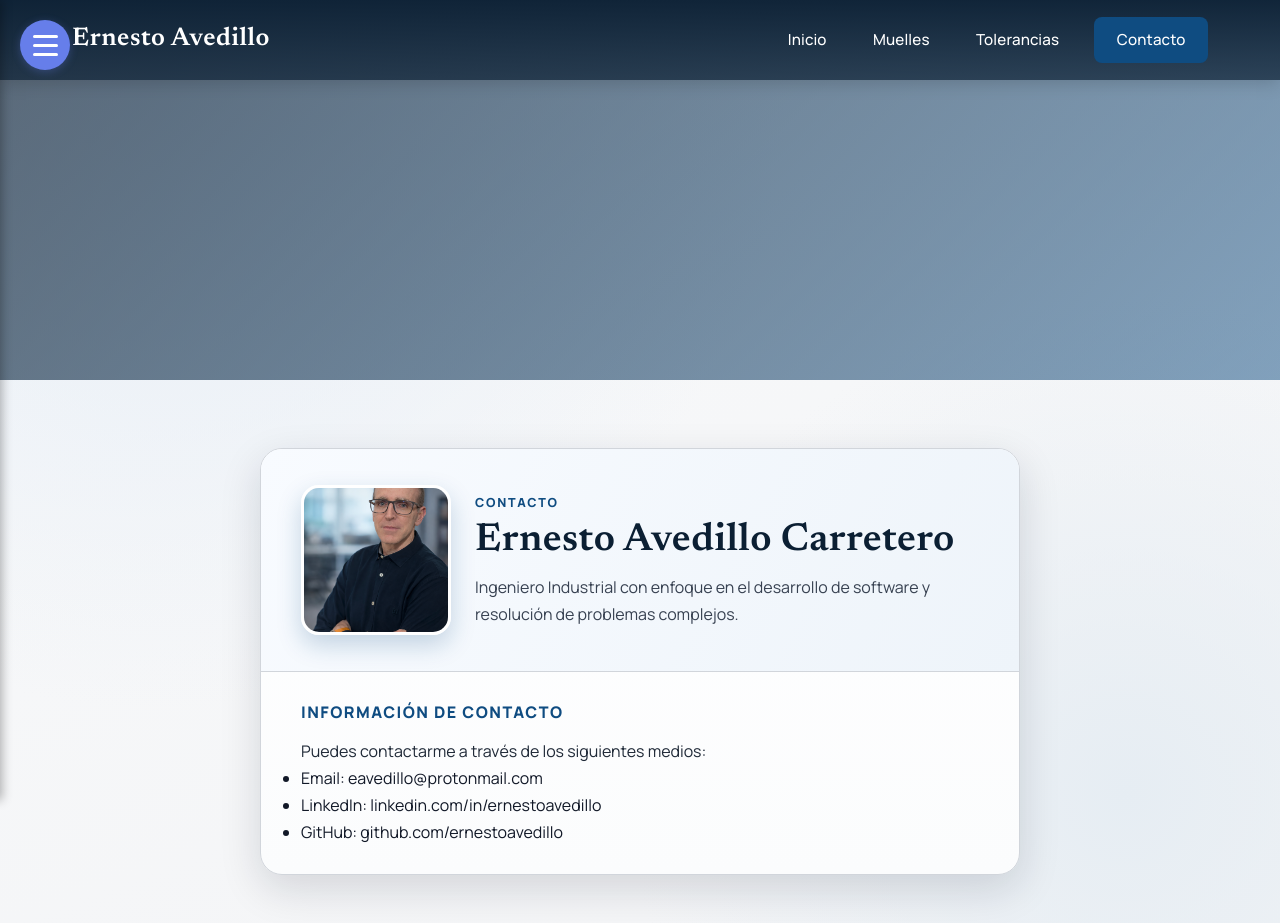
After one commit to ErnestoAvedillo/mechanics, a Django app: template templates/menuapp/contacto.html in a window 1280 px wide. The commit adds this page. Run offline with Django 5.2, Linux system fonts and the light colour scheme; the template is opened without the code that fills it, so the values that code supplies are empty.

Commit message:
improved visualization

```diff
--- /dev/null
+++ b/assets/menuapp/css/estiloss.css
@@ -0,0 +1,134 @@
+:root {
+  --bg-primary: #f3f4f6;
+  --bg-secondary: #ffffff;
+  --text-primary: #111827;
+  --text-secondary: #374151;
+  --accent: #0f4c81;
+  --accent-soft: #dbe8f5;
+  --border: #d1d5db;
+  --shadow: 0 14px 42px rgba(17, 24, 39, 0.14);
+}
+
+* {
+  box-sizing: border-box;
+}
+
+body {
+  margin: 0;
+  min-height: 100vh;
+  font-family: "Manrope", sans-serif;
+  color: var(--text-primary);
+  background:
+    radial-gradient(circle at 12% 8%, #e5edf6 0, transparent 45%),
+    radial-gradient(circle at 88% 86%, #e6edf3 0, transparent 36%),
+    linear-gradient(160deg, #f9fafb 0%, var(--bg-primary) 100%);
+  line-height: 1.7;
+}
+
+.letter-page {
+  width: min(760px, 90vw);
+  margin: 3rem auto;
+  padding-top: 20px;
+}
+
+.letter-card {
+  background: linear-gradient(180deg, #ffffff 0%, #fbfcfd 100%);
+  border: 1px solid var(--border);
+  border-radius: 22px;
+  box-shadow: var(--shadow);
+  overflow: hidden;
+}
+
+.letter-header {
+  display: grid;
+  grid-template-columns: 150px 1fr;
+  gap: 1.5rem;
+  align-items: center;
+  padding: 2.25rem 2.5rem;
+  border-bottom: 1px solid var(--border);
+  background: linear-gradient(120deg, #f8fbff 0%, #eef4fa 100%);
+}
+
+.profile-photo {
+  width: 150px;
+  height: 150px;
+  border-radius: 18px;
+  object-fit: cover;
+  border: 3px solid #ffffff;
+  box-shadow: 0 10px 24px rgba(15, 76, 129, 0.22);
+}
+
+.letter-intro h1 {
+  margin: 0.35rem 0 0.75rem;
+  font-family: "Newsreader", serif;
+  font-weight: 600;
+  font-size: clamp(1.8rem, 3.6vw, 2.45rem);
+  line-height: 1.1;
+  letter-spacing: 0.01em;
+  color: #0b1f33;
+}
+
+.eyebrow {
+  margin: 0;
+  font-size: 0.78rem;
+  text-transform: uppercase;
+  letter-spacing: 0.14em;
+  font-weight: 800;
+  color: var(--accent);
+}
+
+.lead {
+  margin: 0;
+  color: var(--text-secondary);
+  max-width: 64ch;
+}
+
+.letter-section {
+  padding: 1.7rem 2.5rem;
+  border-bottom: 1px solid #e5e7eb;
+}
+
+.letter-section:last-child {
+  border-bottom: none;
+}
+
+.letter-section h2 {
+  margin: 0 0 0.7rem;
+  font-size: 1rem;
+  text-transform: uppercase;
+  letter-spacing: 0.09em;
+  font-weight: 800;
+  color: var(--accent);
+}
+
+.letter-section p {
+  margin: 0;
+  color: #1f2937;
+  max-width: 66ch;
+}
+
+.letter-section-contact {
+  background: linear-gradient(180deg, #fafcff 0%, #f3f8fd 100%);
+}
+
+@media (max-width: 820px) {
+  .letter-page {
+    width: min(760px, 94vw);
+    margin: 1.6rem auto;
+  }
+
+  .letter-header {
+    grid-template-columns: 1fr;
+    gap: 1rem;
+    padding: 1.5rem;
+  }
+
+  .profile-photo {
+    width: 120px;
+    height: 120px;
+  }
+
+  .letter-section {
+    padding: 1.2rem 1.5rem;
+  }
+}
--- /dev/null
+++ b/assets/menuapp/css/sidebar.css
@@ -0,0 +1,128 @@
+/* Sidebar emergente */
+.sidebar {
+    position: fixed;
+    left: -350px;
+    top: 0;
+    width: 350px;
+    height: 100vh;
+    background: linear-gradient(135deg, #667eea 0%, #764ba2 100%);
+    box-shadow: 2px 0 10px rgba(0, 0, 0, 0.3);
+    transition: left 0.3s ease;
+    z-index: 999;
+    overflow-y: auto;
+    padding: 20px;
+    color: white;
+}
+
+.sidebar.active {
+    left: 0;
+}
+
+.sidebar h2 {
+    margin: 0 0 20px 0;
+    padding-top: 60px;
+    font-size: 24px;
+    border-bottom: 2px solid rgba(255, 255, 255, 0.2);
+    padding-bottom: 15px;
+}
+
+.sidebar-menu {
+    list-style: none;
+    padding: 0;
+    margin: 0;
+}
+
+.sidebar-menu li {
+    margin: 0;
+}
+
+.sidebar-menu a {
+    display: block;
+    padding: 15px;
+    color: white;
+    text-decoration: none;
+    border-radius: 6px;
+    transition: all 0.3s ease;
+    margin-bottom: 5px;
+}
+
+.sidebar-menu a:hover {
+    background: rgba(255, 255, 255, 0.1);
+    padding-left: 20px;
+}
+
+/* Botón del menú hamburguesa */
+.menu-toggle {
+    position: fixed;
+    top: 20px;
+    left: 20px;
+    width: 50px;
+    height: 50px;
+    background: #667eea;
+    border: none;
+    border-radius: 50%;
+    cursor: pointer;
+    display: flex;
+    flex-direction: column;
+    justify-content: center;
+    align-items: center;
+    gap: 6px;
+    z-index: 998;
+    transition: all 0.3s ease;
+    box-shadow: 0 2px 8px rgba(102, 126, 234, 0.3);
+}
+
+.menu-toggle:hover {
+    background: #764ba2;
+    transform: scale(1.1);
+}
+
+.menu-toggle span {
+    width: 25px;
+    height: 3px;
+    background: white;
+    border-radius: 2px;
+    transition: all 0.3s ease;
+}
+
+.menu-toggle.active span:nth-child(1) {
+    transform: rotate(45deg) translate(10px, 10px);
+}
+
+.menu-toggle.active span:nth-child(2) {
+    opacity: 0;
+}
+
+.menu-toggle.active span:nth-child(3) {
+    transform: rotate(-45deg) translate(7px, -7px);
+}
+
+/* Overlay para cerrar el menú */
+.sidebar-overlay {
+    position: fixed;
+    top: 0;
+    left: 0;
+    width: 100%;
+    height: 100%;
+    background: rgba(0, 0, 0, 0);
+    z-index: 997;
+    display: none;
+    transition: background 0.3s ease;
+}
+
+.sidebar-overlay.active {
+    display: block;
+    background: rgba(0, 0, 0, 0.5);
+}
+
+/* Responsive */
+@media (max-width: 768px) {
+    .sidebar {
+        width: 280px;
+        left: -280px;
+    }
+
+    main {
+        padding: 80px 20px 40px;
+    }
+}
--- a/docker-compose.yml
+++ b/docker-compose.yml
@@ -8,6 +8,9 @@ services:
     container_name: django
     volumes:
       - .:/app/
+      - ./src:/app/src
+      - ./templates:/app/templates
+      - ./assets:/app/assets
     env_file:
       - .env
     expose:
--- a/src/menuapp/urls.py
+++ b/src/menuapp/urls.py
@@ -3,6 +3,7 @@ from . import views
 
 urlpatterns = [
     path('', views.home, name='home'),
+    path('contacto/', views.contacto, name='contacto'),
     path('editor/<str:datos>/<str:filename>/', views.editor, name='editor'),
     path('editor-session/<str:data_id>/<str:filename>/', views.editor_with_session, name='editor_with_session'),
     path('open/<str:filename>/', views.abrir, name='abrir'),
--- /dev/null
+++ b/templates/menuapp/contacto.html
@@ -0,0 +1,62 @@
+{% extends 'base.html' %}
+{% load static %}
+
+{% block title %}Contacto - Ernesto Avedillo Carretero{% endblock %}
+
+{% block extra_css %}
+  <link rel="stylesheet" href="{% static 'menuapp/css/estiloss.css' %}">
+  <link rel="stylesheet" href="{% static 'menuapp/css/sidebar.css' %}">
+{% endblock %}
+
+{% block content %}
+  <!-- Botón del menú hamburguesa -->
+  <button class="menu-toggle" aria-label="Abrir menú">
+    <span></span>
+    <span></span>
+    <span></span>
+  </button>
+
+  <!-- Sidebar emergente -->
+  <nav class="sidebar">
+    <h2>Menú</h2>
+    <ul class="sidebar-menu">
+      <li><a href="/">🏠 Inicio</a></li>
+      <li><a href="/muelles/">🔧 Muelles</a></li>
+      <li><a href="/tolerances/">📐 Tolerancias</a></li>
+      <li><a href="/contacto/">📞 Contacto</a></li>
+    </ul>
+  </nav>
+
+  <!-- Overlay para cerrar menú -->
+  <div class="sidebar-overlay"></div>
+
+  <main class="letter-page">
+    <article class="letter-card">
+      <header class="letter-header">
+        <img src="{% static 'menuapp/images/Ernesto_Avedillo.png' %}" alt="Fotografia de Ernesto Avedillo" class="profile-photo">
+        <div class="letter-intro">
+          <p class="eyebrow">Contacto</p>
+          <h1>Ernesto Avedillo Carretero</h1>
+          <p class="lead">
+            Ingeniero Industrial con enfoque en el desarrollo de software y resolución de problemas complejos.
+          </p>
+        </div>
+      </header>
+
+      <section class="letter-section">
+        <h2>Información de Contacto</h2>
+        <p>
+          Puedes contactarme a través de los siguientes medios:
+        </p>
+        <ul>
+          <li>Email: eavedillo@protonmail.com</li>
+          <li>LinkedIn: linkedin.com/in/ernestoavedillo</li>
+          <li>GitHub: github.com/ernestoavedillo</li>
+        </ul>
+      </section>
+
+    </article>
+  </main>
+
+  <script src="{% static 'menuapp/js/sidebar.js' %}"></script>
+{% endblock %}
```
Also changed, not shown: assets/menuapp/css/index.css (added, +47 -0 lines), assets/menuapp/js/sidebar.js (added, +38 -0 lines), src/menuapp/views.py (+7 -0 lines), templates/menuapp/index.html (+78 -77 lines), templates/muelles/index.html (+33 -12 lines), templates/tolerances/index.html (+33 -11 lines), assets/menuapp/images/Ernesto_Avedillo.png (added), 4 other files.
